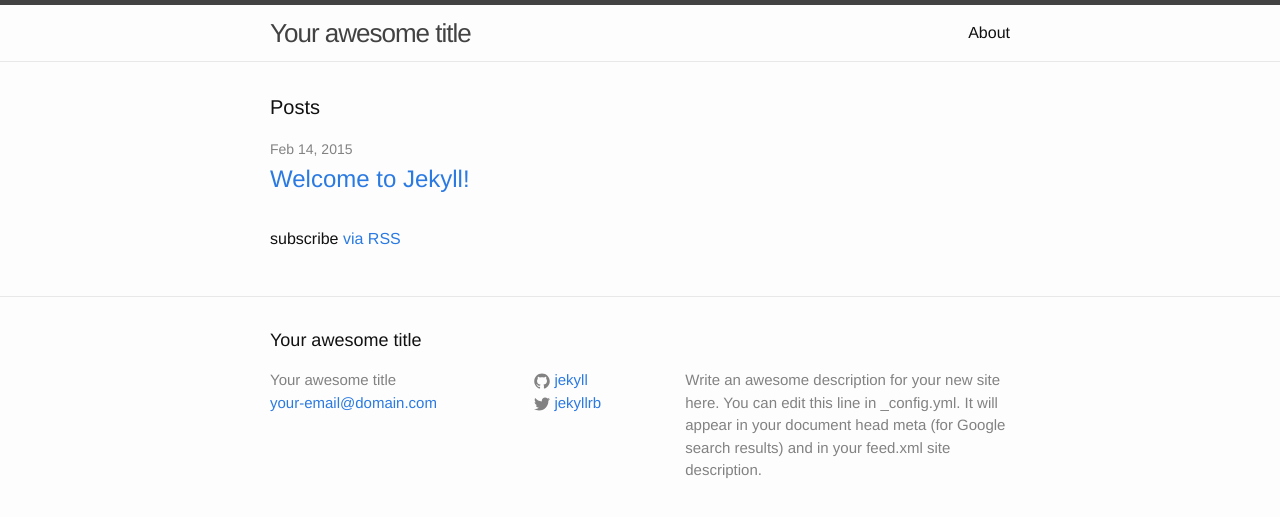
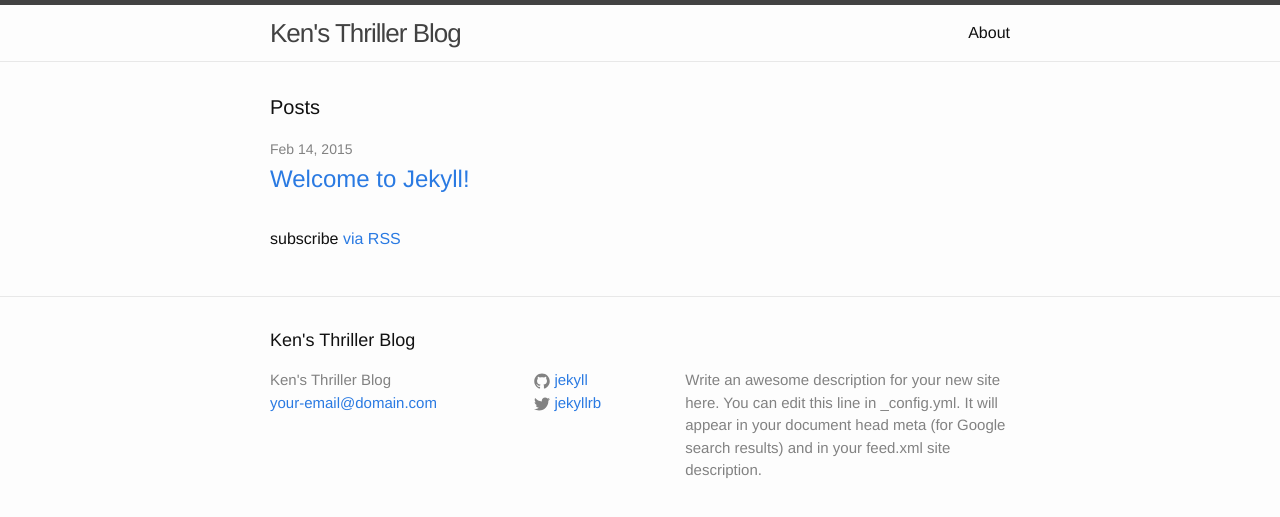
Before and after one commit to kenbishop/github-kenbishop, a Jekyll site: the page built from kensblog/index.html, in a window 1280 px wide. Shown: the top 517 px of the page. Built offline with Jekyll 4.4.1, drawn with Linux system fonts in a browser that asks for light colours.

Commit message:
Chgd title _config.yml

```diff
--- a/kensblog/_config.yml
+++ b/kensblog/_config.yml
@@ -1,5 +1,5 @@
 # Site settings
-title: Your awesome title
+title: Ken's Thriller Blog
 email: your-email@domain.com
 description: > # this means to ignore newlines until "baseurl:"
   Write an awesome description for your new site here. You can edit this
```
